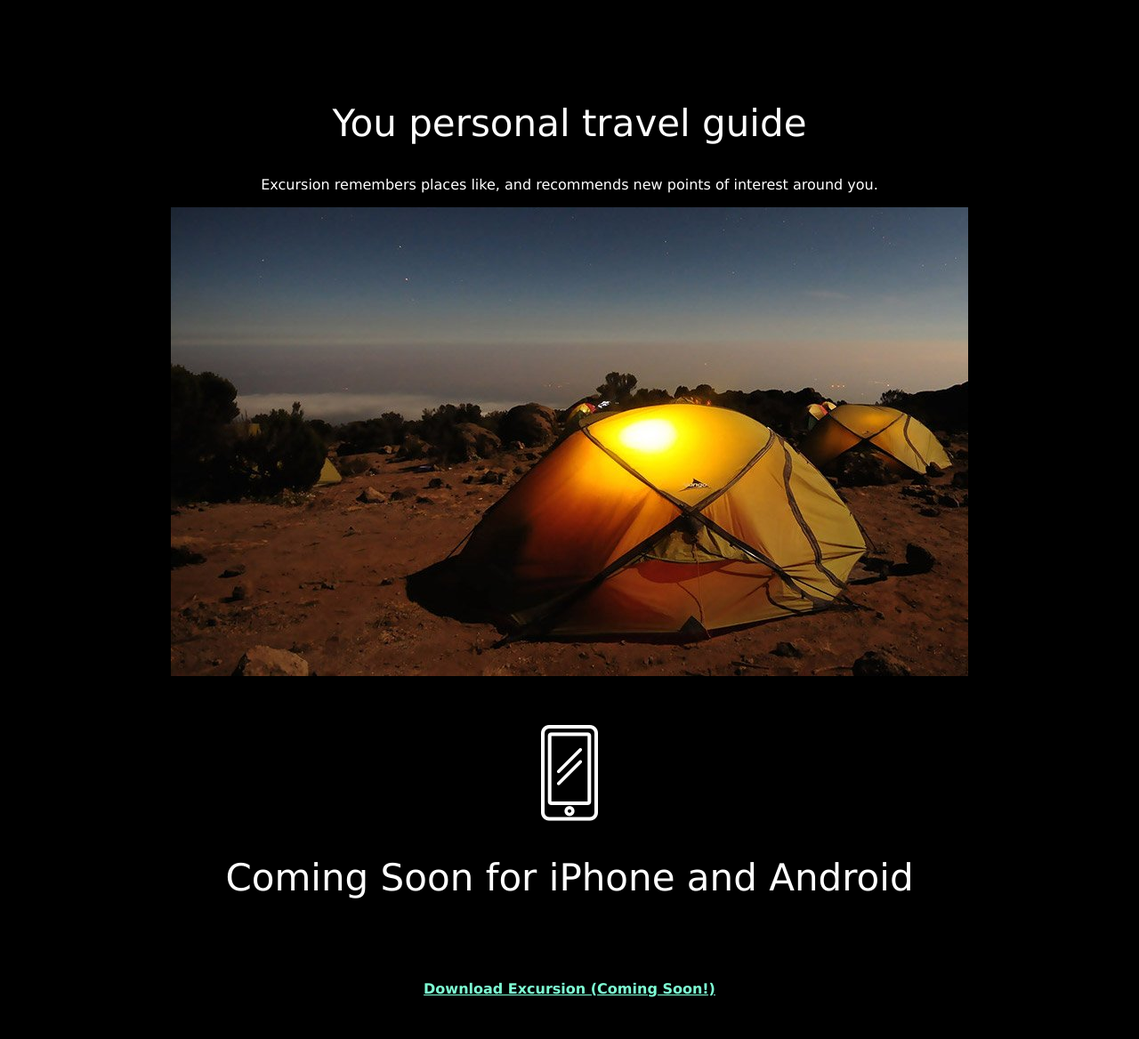
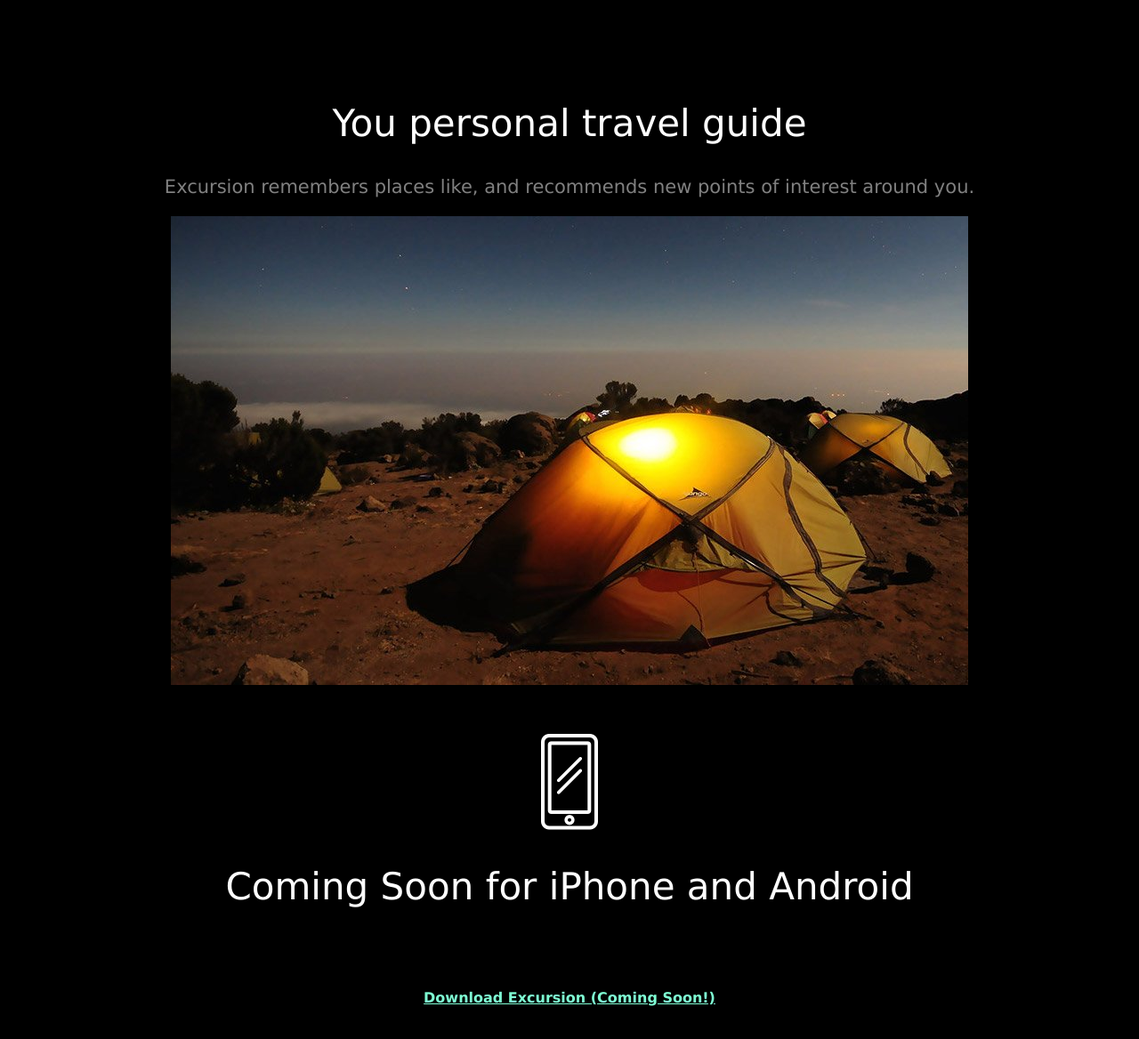
Before and after one commit to cloudofuniverse/excursionapp-codecadamy, a PHP site: page / in a window 1280 px wide. Shown: the part 260-1428 px from the top of the page at 89% size. Before the commit the page ends 1381 px from the top, so only its background shows below. Run offline with PHP 8.4, Linux system fonts and the light colour scheme; grey boxes are pictures that could not be loaded.

Commit message:
Final changes

```diff
--- a/home.html
+++ b/home.html
@@ -20,7 +20,7 @@
             </section>
             <section>
                 <h2>You personal travel guide</h2>
-                <p>Excursion remembers places like, and recommends new points of interest around you.</p>
+                <p id="description">Excursion remembers places like, and recommends new points of interest around you.</p>
                 <p><img src="./resources/img/camp.jpg" type="img/jpg"></p>
                 <br/>
                 <p><img src="./resources/img/phone.png" type="img/jpg"></p>
--- a/resources/css/style.css
+++ b/resources/css/style.css
@@ -15,6 +15,11 @@ h2 {
     font-weight: 300;
 }
 
+#description {
+    font-size: 21px;
+    color: gray;
+}
+
 h6 {
     font-size: 16px;
 }
```
